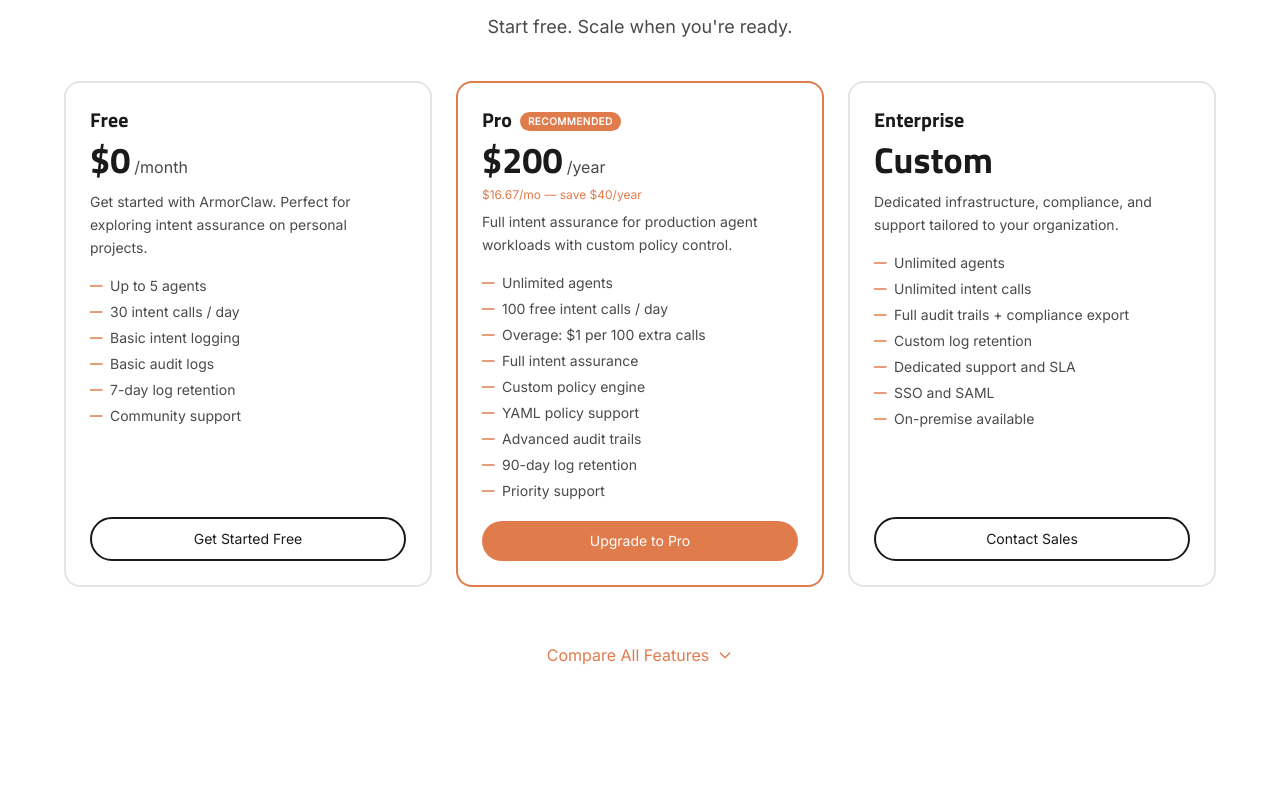
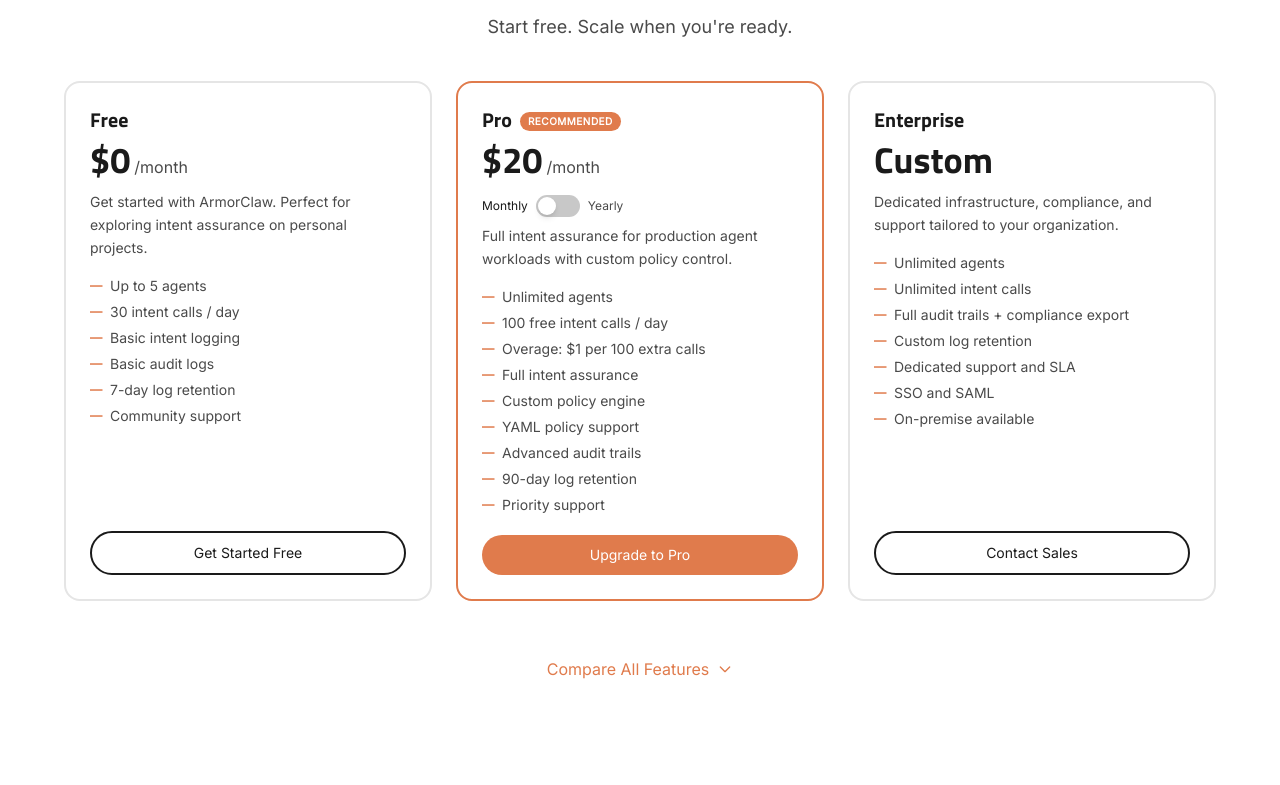
Before and after one commit to armoriq/armorclaw-landing, a Next.js app: page / in a window 1280 px wide. Shown: the part 4095-4880 px from the top of the page. Built offline with nearby package versions, Linux system fonts and the light colour scheme.

Commit message:
add form and update charges (#6)

```diff
--- a/components/Hero.tsx
+++ b/components/Hero.tsx
@@ -381,7 +381,9 @@
 
         <div className="hero-cta-group mt-10 flex flex-col sm:flex-row gap-4 justify-center">
           <a
-            href="#pricing"
+            href="https://tally.so/r/obdgxM"
+            target="_blank"
+            rel="noopener noreferrer"
             className="inline-flex items-center justify-center px-8 py-3.5 bg-accent text-white font-medium font-body rounded-full hover:bg-accent-hover transition-colors duration-200 text-base"
           >
             Get Started
--- a/components/Navbar.tsx
+++ b/components/Navbar.tsx
@@ -64,7 +64,9 @@
             Docs
           </a>
           <a
-            href="#pricing"
+            href="https://tally.so/r/obdgxM"
+            target="_blank"
+            rel="noopener noreferrer"
             className="inline-flex px-6 py-2 bg-accent text-white text-sm font-medium rounded-full hover:bg-accent-hover transition-colors duration-200"
           >
             Get Started
@@ -122,7 +124,9 @@
             Docs
           </a>
           <a
-            href="#pricing"
+            href="https://tally.so/r/obdgxM"
+            target="_blank"
+            rel="noopener noreferrer"
             onClick={() => setMenuOpen(false)}
             className="inline-flex justify-center px-6 py-2 bg-accent text-white text-sm font-medium rounded-full hover:bg-accent-hover transition-colors sm:hidden"
           >
--- a/components/Pricing.tsx
+++ b/components/Pricing.tsx
@@ -9,9 +9,11 @@
 const PLANS = [
   {
     name: "Free",
-    price: "$0",
-    period: "/month",
-    annualNote: "",
+    monthlyPrice: "$0",
+    yearlyPrice: "$0",
+    monthlyPeriod: "/month",
+    yearlyPeriod: "/month",
+    yearlySaving: "",
     description:
       "Get started with ArmorClaw. Perfect for exploring intent assurance on personal projects.",
     features: [
@@ -29,9 +31,11 @@
   {
     name: "Pro",
     badge: "Recommended",
-    price: "$200",
-    period: "/year",
-    annualNote: "$16.67/mo — save $40/year",
+    monthlyPrice: "$20",
+    yearlyPrice: "$200",
+    monthlyPeriod: "/month",
+    yearlyPeriod: "/year",
+    yearlySaving: "Save 17%",
     description:
       "Full intent assurance for production agent workloads with custom policy control.",
     features: [
@@ -51,9 +55,11 @@
   },
   {
     name: "Enterprise",
-    price: "Custom",
-    period: "",
-    annualNote: "",
+    monthlyPrice: "Custom",
+    yearlyPrice: "Custom",
+    monthlyPeriod: "",
+    yearlyPeriod: "",
+    yearlySaving: "",
     description:
       "Dedicated infrastructure, compliance, and support tailored to your organization.",
     features: [
@@ -145,6 +151,7 @@
 export default function Pricing() {
   const sectionRef = useRef<HTMLElement>(null);
   const [showComparison, setShowComparison] = useState(false);
+  const [isYearly, setIsYearly] = useState(false);
 
   useEffect(() => {
     const ctx = gsap.context(() => {
@@ -192,6 +199,7 @@
           <p className="mt-4 text-lg text-secondary font-body">
             Start free. Scale when you&apos;re ready.
           </p>
+
         </div>
 
         {/* Cards */}
@@ -218,17 +226,63 @@
                 </div>
                 <div className="mt-2 flex items-baseline gap-1">
                   <span className="text-3xl md:text-4xl font-bold font-heading">
-                    {plan.price}
+                    {plan.tier === "pro"
+                      ? isYearly ? plan.yearlyPrice : plan.monthlyPrice
+                      : plan.monthlyPrice}
                   </span>
-                  {plan.period && (
+                  {(plan.tier === "pro"
+                    ? isYearly ? plan.yearlyPeriod : plan.monthlyPeriod
+                    : plan.monthlyPeriod) && (
                     <span className="text-secondary font-body">
-                      {plan.period}
+                      {plan.tier === "pro"
+                        ? isYearly ? plan.yearlyPeriod : plan.monthlyPeriod
+                        : plan.monthlyPeriod}
                     </span>
                   )}
                 </div>
-                {plan.annualNote && (
-                  <p className="mt-1 text-xs text-accent font-medium font-body">
-                    {plan.annualNote}
+                {/* Billing toggle — Pro only */}
+                {plan.tier === "pro" && (
+                  <div className="mt-3 flex items-center gap-2">
+                    <span
+                      className={`text-xs font-medium font-body transition-colors duration-200 ${
+                        !isYearly ? "text-primary" : "text-secondary"
+                      }`}
+                    >
+                      Monthly
+                    </span>
+                    <button
+                      onClick={() => setIsYearly((prev) => !prev)}
+                      className={`relative w-11 h-[22px] rounded-full transition-colors duration-300 cursor-pointer ${
+                        isYearly ? "bg-accent" : "bg-secondary/30"
+                      }`}
+                      aria-label="Toggle billing period"
+                    >
+                      <span
+                        className={`absolute top-[2px] left-[2px] w-[18px] h-[18px] rounded-full bg-white shadow-md transition-transform duration-300 ${
+                          isYearly ? "translate-x-[20px]" : "translate-x-0"
+                        }`}
+                      />
+                    </button>
+                    <span
+                      className={`text-xs font-medium font-body transition-colors duration-200 ${
+                        isYearly ? "text-primary" : "text-secondary"
+                      }`}
+                    >
+                      Yearly
+                    </span>
+                    {isYearly && (
+                      <span className="text-[10px] font-bold uppercase tracking-wider bg-green-500/15 text-green-600 px-2 py-0.5 rounded-full border border-green-500/20">
+                        Save 17%
+                      </span>
+                    )}
+                  </div>
+                )}
+                {plan.tier === "pro" && isYearly && (
+                  <p className="mt-1.5 inline-flex items-center gap-1 text-xs font-semibold font-body text-green-600 bg-green-500/10 px-2 py-0.5 rounded-full">
+                    <svg className="w-3 h-3" fill="none" viewBox="0 0 24 24" stroke="currentColor" strokeWidth={2.5}>
+                      <path strokeLinecap="round" strokeLinejoin="round" d="M5 13l4 4L19 7" />
+                    </svg>
+                    $16.67/mo billed annually
                   </p>
                 )}
                 <p className="mt-2 text-sm text-secondary font-body leading-relaxed">
@@ -250,8 +304,10 @@
                 ))}
               </ul>
 
-              <button
-                onClick={() => {}}
+              <a
+                href={plan.tier === "enterprise" ? "mailto:contact@armoriq.ai" : "https://tally.so/r/obdgxM"}
+                target={plan.tier === "enterprise" ? undefined : "_blank"}
+                rel={plan.tier === "enterprise" ? undefined : "noopener noreferrer"}
                 className={`mt-5 block w-full text-center py-2.5 rounded-full text-sm font-medium font-body transition-colors duration-200 cursor-pointer ${
                   plan.featured
                     ? "bg-accent text-white hover:bg-accent-hover"
@@ -259,7 +315,7 @@
                 }`}
               >
                 {plan.cta}
-              </button>
+              </a>
             </div>
           ))}
         </div>
```
